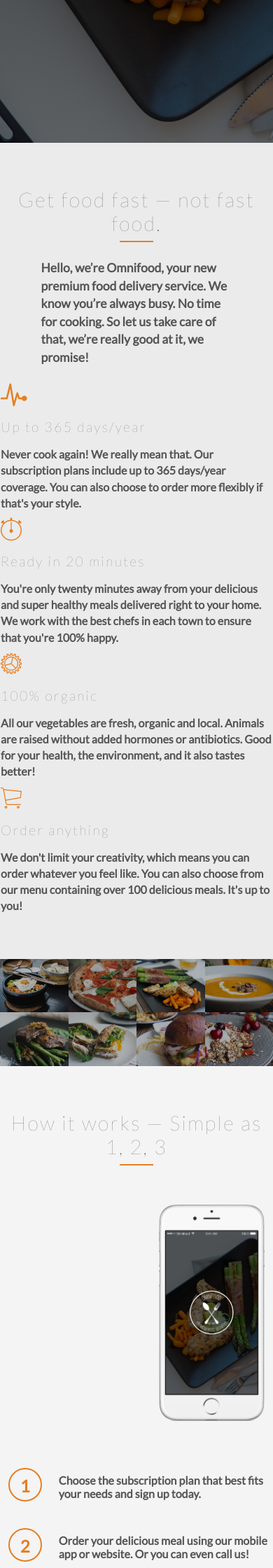
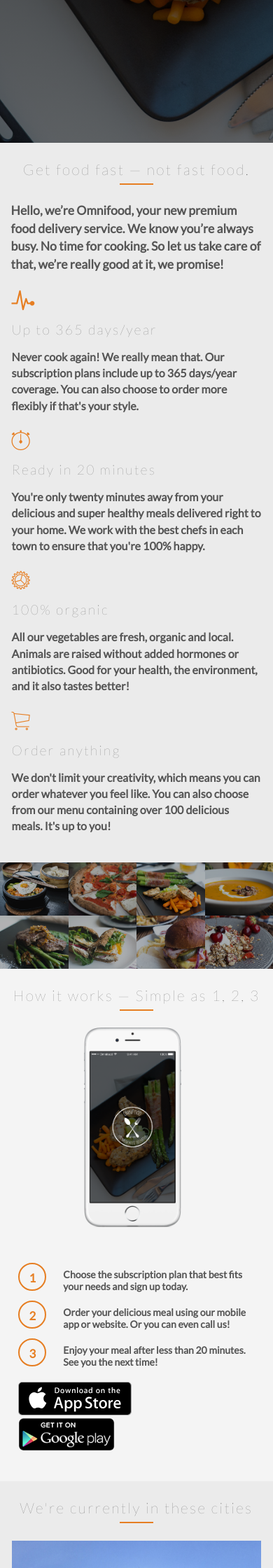
Before and after one commit to davidfang/omnitfood, a PHP site: page / in a window 390 px wide; the page is wider, and only the part inside the window is pictured. Shown: the part 640-2880 px from the top of that part at 70% size. Run offline with PHP 8.4, Linux system fonts and the light colour scheme; some web fonts are replaced.

Commit message:
media query

```diff
--- a/index.html
+++ b/index.html
@@ -3,6 +3,7 @@
 
 <head>
    <meta charset="UTF-8">
+   <meta name="viewport" content="width=device-width,initial-scale=1.0">
    <title>觅食</title>
    <link rel="stylesheet" href="vendors/css/normalize.css">
    <link rel="stylesheet" href="vendors/css/grid.css">
--- a/resources/css/style.css
+++ b/resources/css/style.css
@@ -9,31 +9,33 @@
   outline: none;
 }
 /* line 10, _basic.less */
-html {
+html,
+body {
   background-color: #ebebeb;
   color: #555555;
   font-family: 'Lato', 'Arial', sans-serif;
   font-size: 16px;
   font-weight: 900;
   text-rendering: optimizeLegibility;
+  overflow-x: hidden;
 }
-/* line 19, _basic.less */
+/* line 21, _basic.less */
 .row {
   max-width: 1140px;
   margin: 0 auto;
 }
-/* line 24, _basic.less */
+/* line 26, _basic.less */
 section {
   padding: 4rem 0;
 }
-/* line 28, _basic.less */
+/* line 30, _basic.less */
 h1,
 h2,
 h3 {
   font-weight: 100;
   letter-spacing: .15rem;
 }
-/* line 35, _basic.less */
+/* line 37, _basic.less */
 a:link,
 a:visited {
   color: #e67e22;
@@ -43,7 +45,7 @@ a:visited {
   -webkit-transition: border-bottom 0.35s ease-in, color 0.35s ease-in;
           transition: border-bottom 0.35s ease-in, color 0.35s ease-in;
 }
-/* line 44, _basic.less */
+/* line 46, _basic.less */
 a:hover,
 a:active {
   color: #555555;
@@ -61,7 +63,7 @@ header {
 h1 {
   margin: 0;
   color: #ebebeb;
-  font-size: 2.5rem;
+  font-size: 230%;
   font-weight: 200;
 }
 /* line 15, _header.less */
@@ -116,7 +118,7 @@ h1 {
 }
 /* line 67, _header.less */
 .logo {
-  height: 5.5rem;
+  height: 4rem;
   width: auto;
   float: left;
   margin-top: 1rem;
@@ -125,7 +127,7 @@ h1 {
 .main-nav {
   float: right;
   list-style: none;
-  margin-top: 2.5rem;
+  margin-top: 2rem;
 }
 /* line 78, _header.less */
 .main-nav li {
@@ -365,7 +367,7 @@ cite img {
 .plan-box {
   background-color: white;
   border: 1px solid #e67e22;
-  border-radius: 5px;
+  border-radius: 8px;
   width: 90%;
   margin: 0 auto;
   box-shadow: 0 4px 4px #a7a7a7;
@@ -536,3 +538,143 @@ footer p {
 .ion-social-instagram:hover {
   color: #517fa4;
 }
+@media only screen and (max-width: 1200px) {
+  /* line 2, media/_extream.less */
+  .hero-text-box {
+    width: 100%;
+    padding: 0 2%;
+  }
+  /* line 6, media/_extream.less */
+  .row {
+    padding: 0 2%;
+  }
+}
+@media only screen and (max-width: 1023px) {
+  /* line 2, media/_large.less */
+  body {
+    font-size: 16px;
+  }
+  /* line 5, media/_large.less */
+  section {
+    padding: 60px 0;
+  }
+  /* line 8, media/_large.less */
+  .long-copy {
+    width: 80%;
+    margin-left: 15%;
+  }
+  /* line 12, media/_large.less */
+  .steps-box {
+    margin-top: 10px;
+  }
+  /* line 14, media/_large.less */
+  .steps-box:last-child {
+    margin-top: 10px;
+  }
+  /* line 18, media/_large.less */
+  .works-step {
+    margin-bottom: 40px;
+  }
+  /* line 20, media/_large.less */
+  .works-step:last-of-type {
+    margin-bottom: 60px;
+  }
+  /* line 24, media/_large.less */
+  .app-screen {
+    width: 50%;
+    position: relative;
+    top: -32px;
+  }
+  /* line 29, media/_large.less */
+  .icon-small {
+    width: 18px;
+    margin-right: 5px;
+  }
+  /* line 33, media/_large.less */
+  .city-feature {
+    font-size: 90%;
+  }
+  /* line 36, media/_large.less */
+  .plan-box {
+    width: 100%;
+    margin-left: 0;
+  }
+  /* line 40, media/_large.less */
+  .plan-price {
+    font-size: 250%;
+  }
+  /* line 43, media/_large.less */
+  .contact-form {
+    width: 80%;
+  }
+}
+@media only screen and (max-width: 767px) {
+  /* line 2, media/_middle.less */
+  body {
+    font-size: 14px;
+  }
+  /* line 5, media/_middle.less */
+  section {
+    padding: 30px 0;
+  }
+  /* line 8, media/_middle.less */
+  .row,
+  .hero-text-box {
+    padding: 0 4%;
+  }
+  /* line 12, media/_middle.less */
+  .col {
+    width: 100%;
+    margin: 0 0 4% 0;
+  }
+  /* line 16, media/_middle.less */
+  .main-nav {
+    display: none;
+  }
+  /* line 19, media/_middle.less */
+  h1 {
+    font-size: 180%;
+  }
+  /* line 22, media/_middle.less */
+  h2 {
+    font-size: 150%;
+  }
+  /* line 25, media/_middle.less */
+  .long-copy {
+    width: 100%;
+    margin-left: 0;
+  }
+  /* line 29, media/_middle.less */
+  .works-step {
+    margin-bottom: 20px;
+  }
+  /* line 31, media/_middle.less */
+  .works-step:last-of-type {
+    margin-bottom: 20px;
+  }
+  /* line 34, media/_middle.less */
+  .works-step div {
+    height: 40px;
+    width: 40px;
+    line-height: 40px;
+    font-size: 120%;
+  }
+  /* line 41, media/_middle.less */
+  .steps-box:first-child {
+    text-align: center;
+  }
+  /* line 44, media/_middle.less */
+  .app-screen {
+    width: 40%;
+  }
+}
+@media only screen and (max-width: 480px) {
+  /* line 2, media/_small.less */
+  section {
+    padding: 25px 0;
+  }
+  /* line 5, media/_small.less */
+  .contact-form {
+    width: 100%;
+  }
+}
--- a/resources/less/_basic.less
+++ b/resources/less/_basic.less
@@ -7,13 +7,15 @@
    }
 }
 
-html {
+html,
+body {
    background-color: @white ;
    color: @gray;
    font-family: 'Lato', 'Arial', sans-serif;
    font-size: 16px;
    font-weight: 900;
    text-rendering: optimizeLegibility;
+   overflow-x: hidden;
 }
 
 .row {
--- a/resources/less/_header.less
+++ b/resources/less/_header.less
@@ -8,7 +8,7 @@ header {
 h1 {
    margin: 0;
    color: @white;
-   font-size: 2.5rem;
+   font-size: 230%;
    font-weight: 200;
 }
 
@@ -65,7 +65,7 @@ h1 {
 }
 
 .logo {
-   height: 5.5rem;
+   height: 4rem;
    width: auto;
    float: left;
    margin-top: 1rem;
@@ -74,7 +74,7 @@ h1 {
 .main-nav {
    float: right;
    list-style: none;
-   margin-top: 2.5rem;
+   margin-top: 2rem;
    & li {
       display: inline-block;
       margin-left: 3rem;
--- a/resources/less/_plans.less
+++ b/resources/less/_plans.less
@@ -5,7 +5,7 @@
 .plan-box {
    background-color: white;
    border: 1px solid @orange;
-   border-radius: 5px;
+   border-radius: 8px;
    width: 90%;
    margin: 0 auto;
    box-shadow: 0 4px 4px #a7a7a7;
--- /dev/null
+++ b/resources/less/media/_extream.less
@@ -0,0 +1,9 @@
+@media only screen and (max-width:1200px) {
+   .hero-text-box {
+      width: 100%;
+      padding: 0 2%;
+   }
+   .row {
+      padding: 0 2%;
+   }
+}
--- /dev/null
+++ b/resources/less/media/_large.less
@@ -0,0 +1,46 @@
+@media only screen and (max-width:1023px) {
+   body {
+      font-size: 16px;
+   }
+   section {
+      padding: 60px 0;
+   }
+   .long-copy {
+      width: 80%;
+      margin-left: 15%;
+   }
+   .steps-box {
+      margin-top: 10px;
+      &:last-child {
+         margin-top: 10px;
+      }
+   }
+   .works-step {
+      margin-bottom: 40px;
+      &:last-of-type {
+         margin-bottom: 60px;
+      }
+   }
+   .app-screen {
+      width: 50%;
+      position: relative;
+      top: -32px;
+   }
+   .icon-small {
+      width: 18px;
+      margin-right: 5px;
+   }
+   .city-feature {
+      font-size: 90%;
+   }
+   .plan-box {
+      width: 100%;
+      margin-left: 0;
+   }
+   .plan-price {
+      font-size: 250%;
+   }
+   .contact-form {
+      width: 80%
+   }
+}
--- /dev/null
+++ b/resources/less/media/_middle.less
@@ -0,0 +1,47 @@
+@media only screen and (max-width:767px) {
+   body {
+      font-size: 14px;
+   }
+   section {
+      padding: 30px 0;
+   }
+   .row,
+   .hero-text-box {
+      padding: 0 4%;
+   }
+   .col {
+      width: 100%;
+      margin: 0 0 4% 0;
+   }
+   .main-nav {
+      display: none;
+   }
+   h1 {
+      font-size: 180%;
+   }
+   h2 {
+      font-size: 150%;
+   }
+   .long-copy {
+      width: 100%;
+      margin-left: 0;
+   }
+   .works-step {
+      margin-bottom: 20px;
+      &:last-of-type {
+         margin-bottom: 20px;
+      }
+      div {
+         height: 40px;
+         width: 40px;
+         line-height: 40px;
+         font-size: 120%;
+      }
+   }
+   .steps-box:first-child {
+      text-align: center;
+   }
+   .app-screen {
+      width: 40%;
+   }
+}
--- /dev/null
+++ b/resources/less/media/_small.less
@@ -0,0 +1,8 @@
+@media only screen and (max-width:480px) {
+   section {
+      padding: 25px 0;
+   }
+   .contact-form {
+      width: 100%;
+   }
+}
--- a/resources/less/style.less
+++ b/resources/less/style.less
@@ -9,3 +9,8 @@
 @import '_plans';
 @import '_contact';
 @import '_footer';
+//media query
+@import 'media/_extream';
+@import 'media/_large';
+@import 'media/_middle';
+@import 'media/_small';
```
